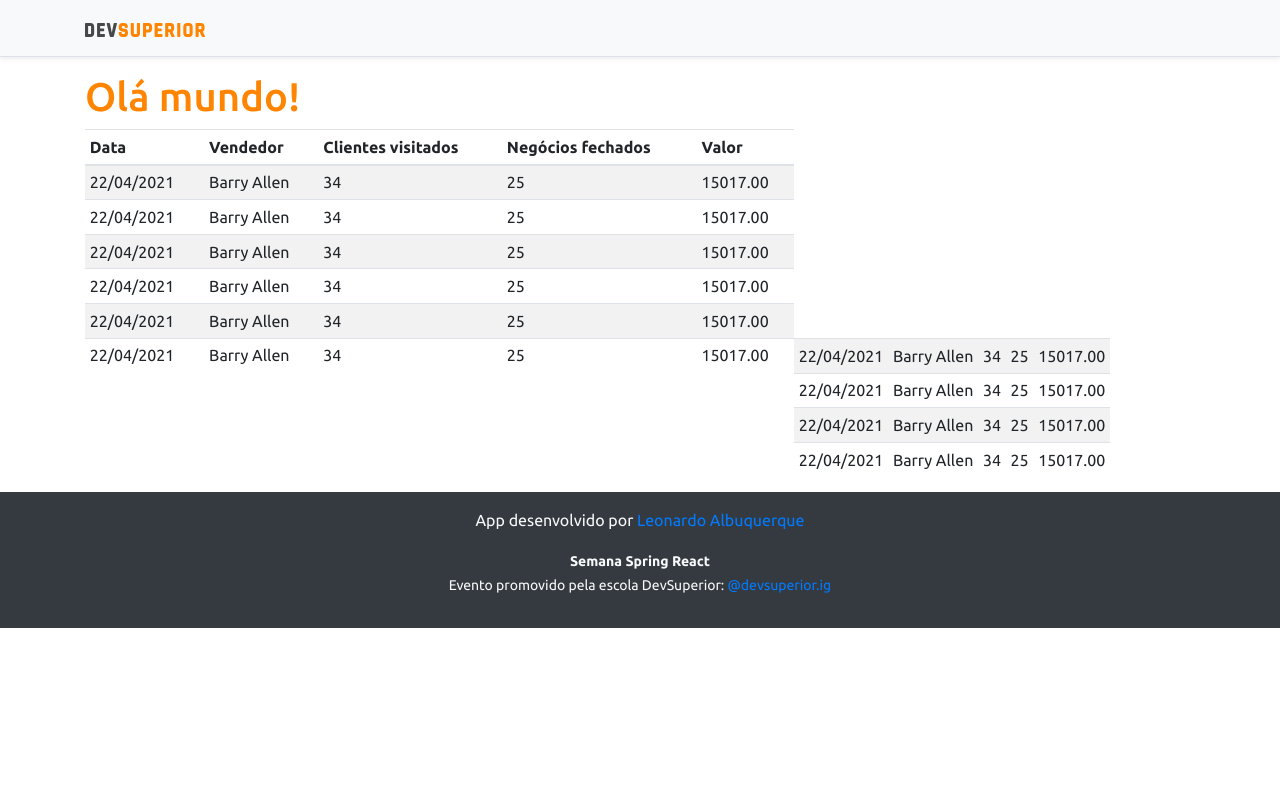
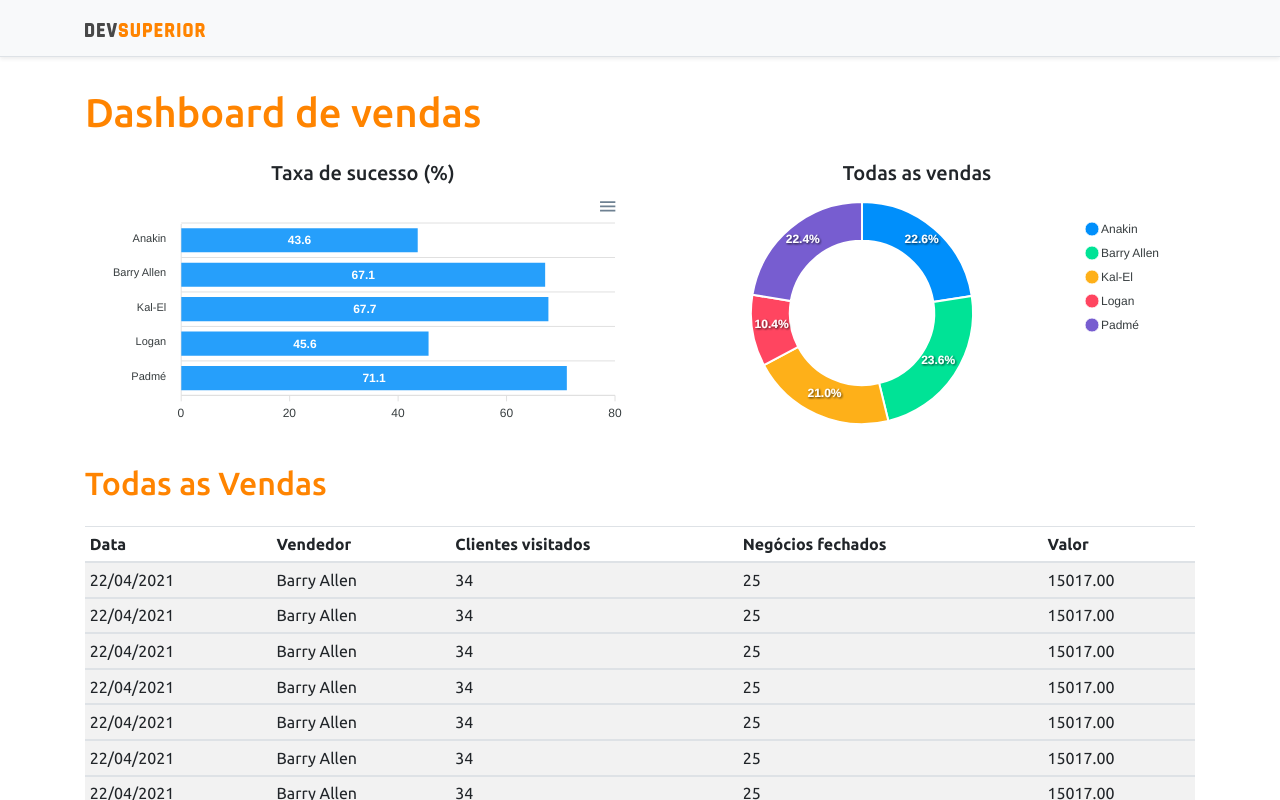
Before and after one commit to leonardonascimento421/projeto-sds3, a React (Create React App) app in the folder frontend/: page / in a window 1280 px wide. Shown: the top 800 px of the page. Built offline with nearby package versions, Linux system fonts and the light colour scheme.

Commit message:
Static charts

```diff
--- a/frontend/package.json
+++ b/frontend/package.json
@@ -12,10 +12,12 @@
     "@types/node": "^12.0.0",
     "@types/react": "^17.0.0",
     "@types/react-dom": "^17.0.0",
+    "apexcharts": "^3.26.1",
     "bootstrap": "^4.6.0",
     "jquery": "1.9.1",
     "popper.js": "^1.16.1",
     "react": "^17.0.2",
+    "react-apexcharts": "^1.3.9",
     "react-dom": "^17.0.2",
     "react-scripts": "4.0.3",
     "typescript": "^4.1.2",
--- a/frontend/src/App.tsx
+++ b/frontend/src/App.tsx
@@ -1,4 +1,6 @@
+import BarChart from "components/BarChart";
 import DataTable from "components/DataTable";
+import DonutChart from "components/DonutChart";
 import Footer from "components/Footer";
 import NavBar from "components/NavBar";
 
@@ -7,8 +9,21 @@
     <>
     <NavBar />
     <div className="container">
-    <h1 className="text-primary">Olá mundo!</h1>
+    <h1 className="text-primary py-3">Dashboard de vendas</h1>
 
+    <div className="row px-3">
+    <div className="col-sm-6">
+    <h5 className="text-center text-secodary"> Taxa de sucesso (%)</h5>
+    <BarChart />
+    </div>
+    <div className="col-sm-6">
+    <h5 className="text-center text-secodary">Todas as vendas</h5>
+    <DonutChart />
+    </div>
+    </div>
+    <div className="py-3">
+    <h2 className="text-primary">Todas as Vendas</h2>
+    </div>
     <DataTable />
     </div>
     <Footer />
--- /dev/null
+++ b/frontend/src/components/BarChart/index.tsx
@@ -0,0 +1,34 @@
+import Chart from 'react-apexcharts'
+
+function BarChart() {
+    const options = {
+        plotOptions: {
+            bar: {
+                horizontal: true,
+            }
+        },
+    };
+
+    const mockData = {
+        labels: {
+            categories: ['Anakin', 'Barry Allen', 'Kal-El', 'Logan', 'Padmé']
+        },
+        series: [
+            {
+                name: "% Sucesso",
+                data: [43.6, 67.1, 67.7, 45.6, 71.1]
+            }
+        ]
+    };
+    return (
+        <Chart
+            options={{...options, xaxis: mockData.labels}}
+            series={mockData.series}
+            type="bar"
+            height="240"
+        />
+
+    );
+}
+
+export default BarChart;
--- a/frontend/src/components/DataTable/index.tsx
+++ b/frontend/src/components/DataTable/index.tsx
@@ -19,6 +19,8 @@
                 <td>25</td>
                 <td>15017.00</td>
             </tr>
+        </tbody>
+        <tbody>
             <tr>
                 <td>22/04/2021</td>
                 <td>Barry Allen</td>
@@ -26,6 +28,8 @@
                 <td>25</td>
                 <td>15017.00</td>
             </tr>
+        </tbody>
+        <tbody>
             <tr>
                 <td>22/04/2021</td>
                 <td>Barry Allen</td>
@@ -33,6 +37,8 @@
                 <td>25</td>
                 <td>15017.00</td>
             </tr>
+        </tbody>
+        <tbody>
             <tr>
                 <td>22/04/2021</td>
                 <td>Barry Allen</td>
@@ -40,6 +46,8 @@
                 <td>25</td>
                 <td>15017.00</td>
             </tr>
+        </tbody>
+        <tbody>
             <tr>
                 <td>22/04/2021</td>
                 <td>Barry Allen</td>
@@ -47,12 +55,8 @@
                 <td>25</td>
                 <td>15017.00</td>
             </tr>
-            <tr>
-                <td>22/04/2021</td>
-                <td>Barry Allen</td>
-                <td>34</td>
-                <td>25</td>
-                <td>15017.00</td>
+        </tbody>
+        <tbody>
             <tr>
                 <td>22/04/2021</td>
                 <td>Barry Allen</td>
@@ -60,6 +64,8 @@
                 <td>25</td>
                 <td>15017.00</td>
             </tr>
+        </tbody>
+        <tbody>
             <tr>
                 <td>22/04/2021</td>
                 <td>Barry Allen</td>
@@ -67,6 +73,8 @@
                 <td>25</td>
                 <td>15017.00</td>
             </tr>
+        </tbody>
+        <tbody>
             <tr>
                 <td>22/04/2021</td>
                 <td>Barry Allen</td>
@@ -74,6 +82,8 @@
                 <td>25</td>
                 <td>15017.00</td>
             </tr>
+        </tbody>
+        <tbody>
             <tr>
                 <td>22/04/2021</td>
                 <td>Barry Allen</td>
@@ -81,6 +91,14 @@
                 <td>25</td>
                 <td>15017.00</td>
             </tr>
+        </tbody>
+        <tbody>
+            <tr>
+                <td>22/04/2021</td>
+                <td>Barry Allen</td>
+                <td>34</td>
+                <td>25</td>
+                <td>15017.00</td>
             </tr>
         </tbody>
     </table>
--- /dev/null
+++ b/frontend/src/components/DonutChart/index.tsx
@@ -0,0 +1,25 @@
+import Chart from 'react-apexcharts'
+
+function DonutChart() {
+        const mockData = {
+            series: [477138, 499928, 444867, 220426, 473088],
+            labels: ['Anakin', 'Barry Allen', 'Kal-El', 'Logan', 'Padmé']
+        }
+
+        const options = {
+            legend: {
+                show: true
+            }
+        }
+        return (
+        <Chart
+            options={{...options, labels: mockData.labels}}
+            series={mockData.series}
+            type="donut"
+            height="240"
+        />
+
+    );
+}
+
+export default DonutChart;
```
Also changed, not shown: 1 other file (tests, documents, lock files or other folders). Lines whose indentation alone changed are shown as unchanged.
